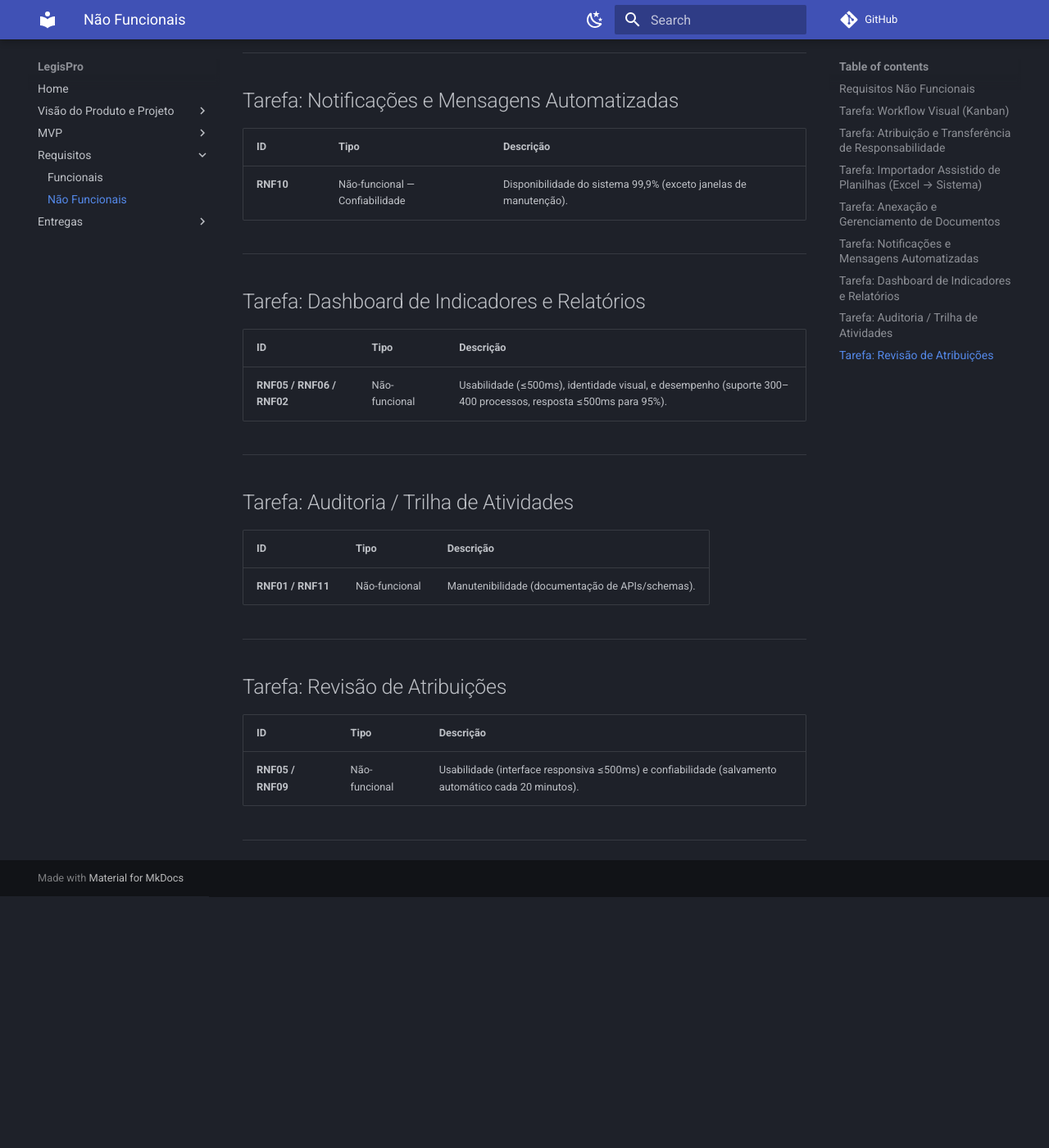
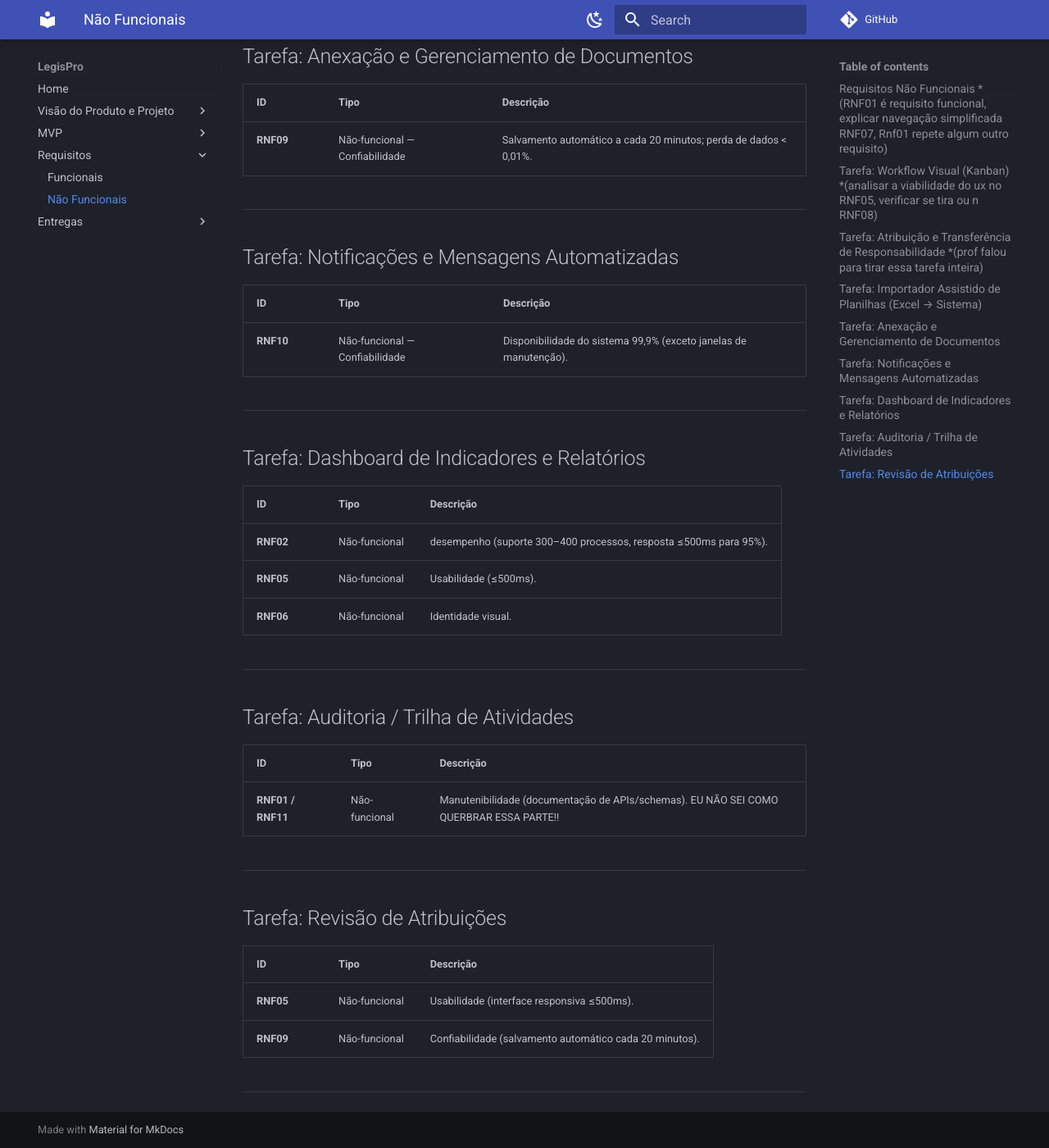
Before and after one commit to mdsreq-fga-unb/REQ-2025.2-T02-ProJuris, an MkDocs documentation site: the page built from docs/Requisitos/Não funcionais.md, in a window 1280 px wide and 1400 px high, scrolled down 1724 px. Shown: the whole window at 82% size. Built offline with MkDocs 1.6.1 and Material for MkDocs 9.7.7, drawn with Linux system fonts in a browser that asks for light colours; comment, search, counter and statistics services are not loaded; before the commit the page ends 2817 px from its top, so only the background shows below that; some of the changed text lies outside the part shown.

Commit message:
Update funcionais.md + Nao_funcionais.md
Co-authored-by: Lucas-Ricarte <Lucas-Ricarte@users.noreply.github.com>

```diff
--- a/docs/Requisitos/Não funcionais.md
+++ b/docs/Requisitos/Não funcionais.md
@@ -1,4 +1,4 @@
-### Requisitos Não Funcionais
+### Requisitos Não Funcionais *(RNF01 é requisito funcional, explicar navegação simplificada RNF07, Rnf01 repete algum outro requisito)
 
 ---
 
@@ -10,7 +10,7 @@
 
 ---
 
-## Tarefa: Workflow Visual (Kanban)
+## Tarefa: Workflow Visual (Kanban) *(analisar a viabilidade do ux no RNF05, verificar se tira ou n RNF08)
 
 | ID | Tipo | Descrição |
 | :--- | :--- | :--- |
@@ -20,12 +20,14 @@
 
 ---
 
-## Tarefa: Atribuição e Transferência de Responsabilidade
+## Tarefa: Atribuição e Transferência de Responsabilidade *(prof falou para tirar essa tarefa inteira)
 
 | ID | Tipo | Descrição |
 | :--- | :--- | :--- |
 | **RNF01** | Não-funcional — Segurança | Controle de acesso por perfis (repetido, aplicado aqui). |
-| **RNF05 / RNF07 / RNF09** | Não-funcional | Usabilidade (≤500ms), usabilidade multi-perfil e salvamento automático a cada 20 minutos (confiabilidade, perda <0,01%). |
+| **RNF05** | Não-funcional | Usabilidade (≤500ms). |
+| **RNF07** | Não-funcional | Usabilidade multi-perfil. |
+| **RNF09** | Não-funcional | Salvamento automático a cada 20 minutos (confiabilidade, perda <0,01%). |
 
 ---
 
@@ -58,7 +60,9 @@
 
 | ID | Tipo | Descrição |
 | :--- | :--- | :--- |
-| **RNF05 / RNF06 / RNF02** | Não-funcional | Usabilidade (≤500ms), identidade visual, e desempenho (suporte 300–400 processos, resposta ≤500ms para 95%). |
+| **RNF02** | Não-funcional | desempenho (suporte 300–400 processos, resposta ≤500ms para 95%). |
+| **RNF05** | Não-funcional | Usabilidade (≤500ms). |
+| **RNF06** | Não-funcional | Identidade visual. |
 
 ---
 
@@ -66,7 +70,7 @@
 
 | ID | Tipo | Descrição |
 | :--- | :--- | :--- |
-| **RNF01 / RNF11** | Não-funcional | Manutenibilidade (documentação de APIs/schemas). |
+| **RNF01 / RNF11** | Não-funcional | Manutenibilidade (documentação de APIs/schemas). EU NÃO SEI COMO QUERBRAR ESSA PARTE!!|
 
 ---
 
@@ -74,6 +78,7 @@
 
 | ID | Tipo | Descrição |
 | :--- | :--- | :--- |
-| **RNF05 / RNF09** | Não-funcional | Usabilidade (interface responsiva ≤500ms) e confiabilidade (salvamento automático cada 20 minutos). |
+| **RNF05** | Não-funcional | Usabilidade (interface responsiva ≤500ms). |
+| **RNF09** | Não-funcional | Confiabilidade (salvamento automático cada 20 minutos). |
 
 ---
```
Also changed, not shown: docs/Requisitos/Funcionais.md (+10 -8 lines).
